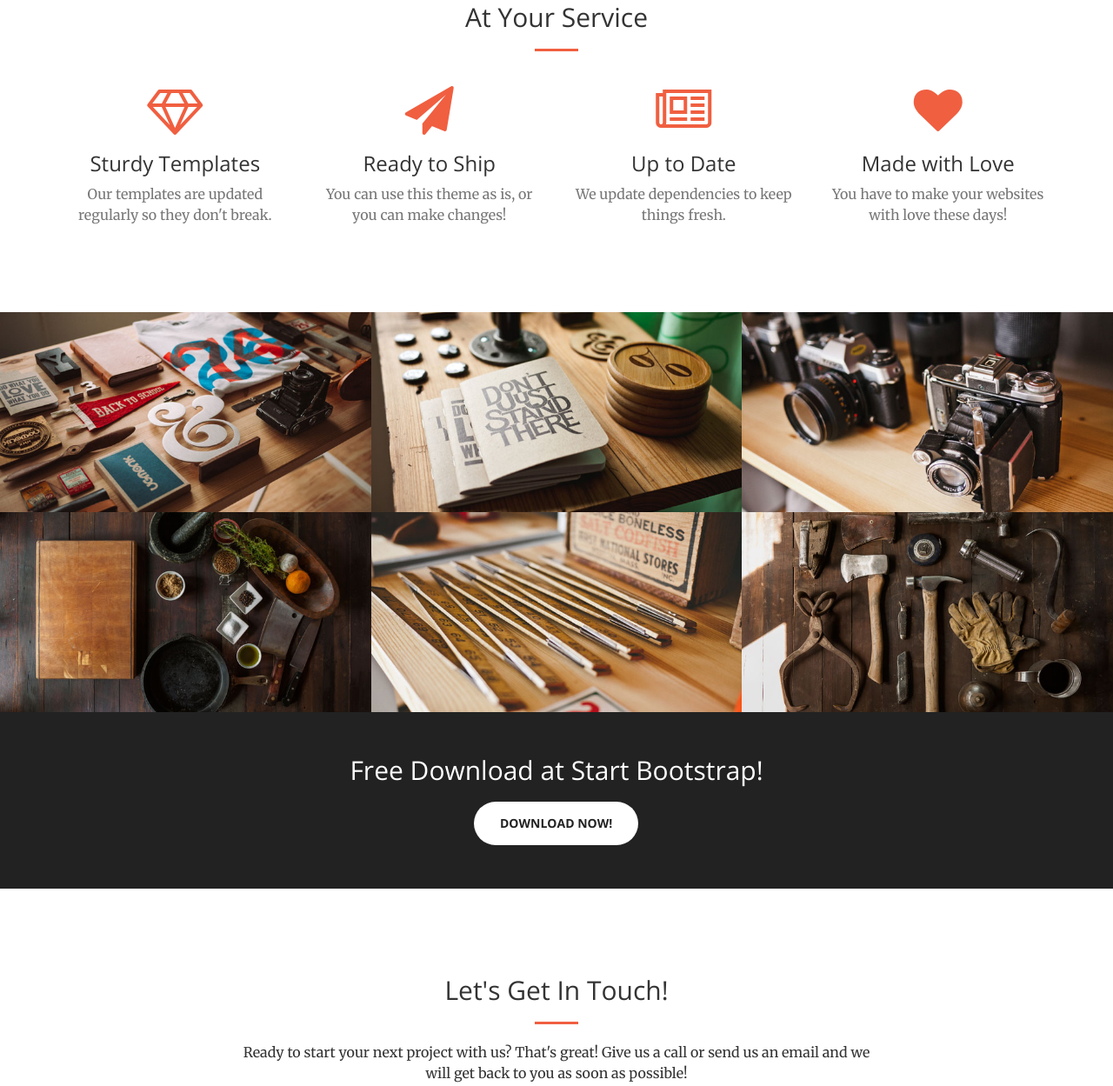
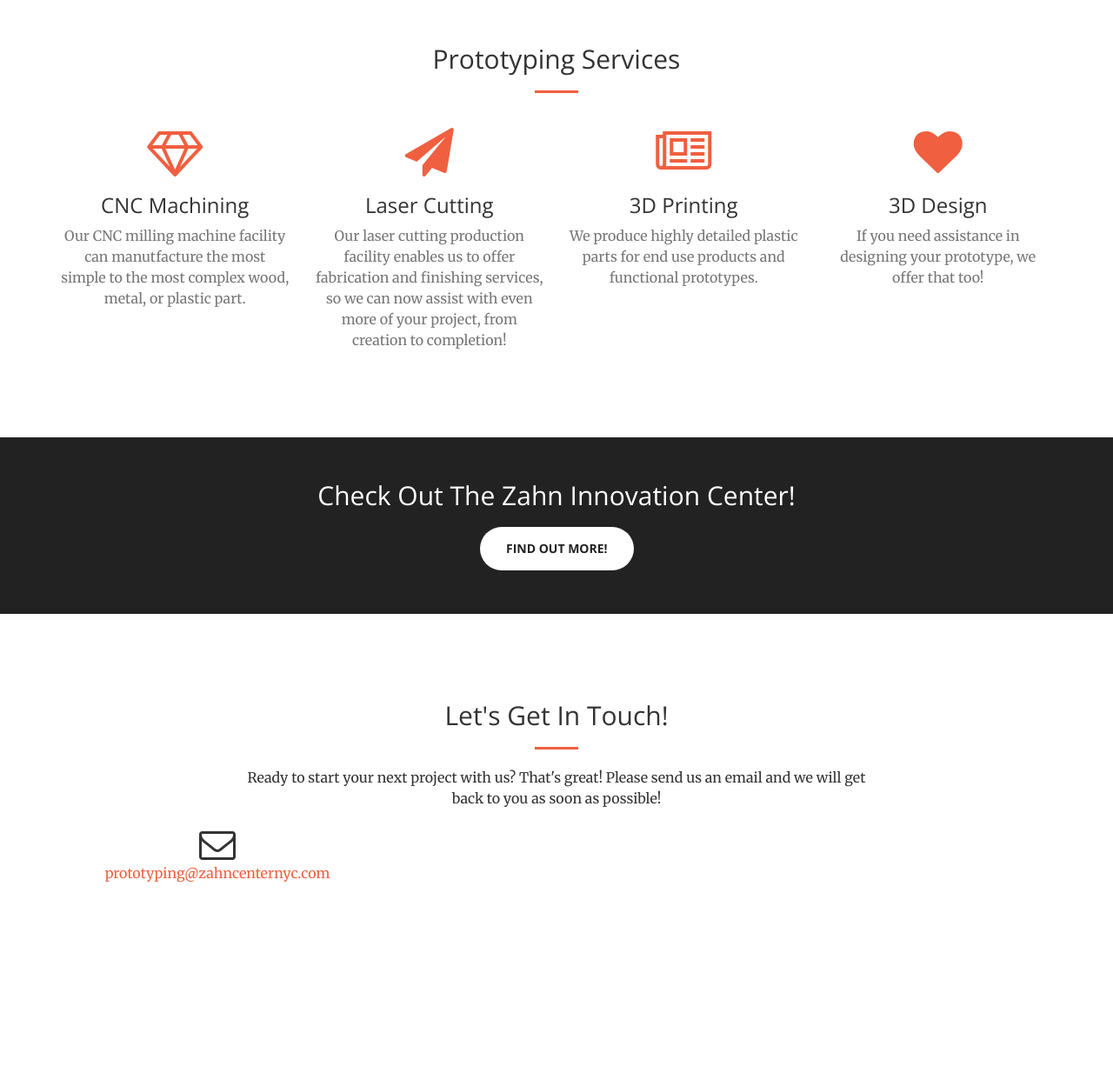
Before and after one commit to NashidC/MakerLab2, a website: page index.html in a window 1280 px wide. Shown: the part 1315-2564 px from the top of the page at 87% size. After the commit the page ends 2451 px from the top, so only its background shows below. Drawn offline with nearby package versions, Linux system fonts and the light colour scheme.

Commit message:
first update

```diff
--- a/index.html
+++ b/index.html
@@ -55,9 +55,9 @@
                     <li>
                         <a class="page-scroll" href="#services">Services</a>
                     </li>
-                    <li>
+                  <!--   <li>
                         <a class="page-scroll" href="#portfolio">Portfolio</a>
-                    </li>
+                    </li>  -->
                     <li>
                         <a class="page-scroll" href="#contact">Contact</a>
                     </li>
@@ -71,9 +71,9 @@
     <header>
         <div class="header-content">
             <div class="header-content-inner">
-                <h1 id="homeHeading">Your Favorite Source of Free Bootstrap Themes</h1>
+                <h1 id="homeHeading">Zahn Center Maker Lab</h1>
                 <hr>
-                <p>Start Bootstrap can help you build better websites using the Bootstrap CSS framework! Just download your template and start going, no strings attached!</p>
+                <p>At the Zahn Innovation Center, we specialize in the production of high-quality, low cost rapid prototypes of both hardware and electronics. With a range of technologies at our disposal, we are the perfect one stop shop for all your prototyping needs. Learn more about prototyping below or send your CAD file to our team of electrical, mechanical engineers and prototyping experts to get a free quote.</p>
                 <a href="#about" class="btn btn-primary btn-xl page-scroll">Find Out More</a>
             </div>
         </div>
@@ -83,9 +83,9 @@
         <div class="container">
             <div class="row">
                 <div class="col-lg-8 col-lg-offset-2 text-center">
-                    <h2 class="section-heading">We've got what you need!</h2>
+                    <h2 class="section-heading">What Exactly is Rapid Prototyping?</h2>
                     <hr class="light">
-                    <p class="text-faded">Start Bootstrap has everything you need to get your new website up and running in no time! All of the templates and themes on Start Bootstrap are open source, free to download, and easy to use. No strings attached!</p>
+                    <p class="text-faded">Rapid Prototyping is often used to produce a physical sample of a design concept. It can be used to evaluate form, fit and function and to test out new and innovative ideas. Prototypes are often made of less robust, and therefore less expensive, materials. And “rapid” is critical to many of our clients because they need to produce a physical part quickly in order to validate a design or to capture a fleeting sales opportunity.</p>
                     <a href="#services" class="page-scroll btn btn-default btn-xl sr-button">Get Started!</a>
                 </div>
             </div>
@@ -96,7 +96,7 @@
         <div class="container">
             <div class="row">
                 <div class="col-lg-12 text-center">
-                    <h2 class="section-heading">At Your Service</h2>
+                    <h2 class="section-heading">Prototyping Services</h2>
                     <hr class="primary">
                 </div>
             </div>
@@ -106,36 +106,36 @@
                 <div class="col-lg-3 col-md-6 text-center">
                     <div class="service-box">
                         <i class="fa fa-4x fa-diamond text-primary sr-icons"></i>
-                        <h3>Sturdy Templates</h3>
-                        <p class="text-muted">Our templates are updated regularly so they don't break.</p>
+                        <h3>CNC Machining</h3>
+                        <p class="text-muted">Our CNC milling machine facility can manutfacture the most simple to the most complex wood, metal, or plastic part.</p>
                     </div>
                 </div>
                 <div class="col-lg-3 col-md-6 text-center">
                     <div class="service-box">
                         <i class="fa fa-4x fa-paper-plane text-primary sr-icons"></i>
-                        <h3>Ready to Ship</h3>
-                        <p class="text-muted">You can use this theme as is, or you can make changes!</p>
+                        <h3>Laser Cutting</h3>
+                        <p class="text-muted">Our laser cutting production facility enables us to offer fabrication and finishing services, so we can now assist with even more of your project, from creation to completion!</p>
                     </div>
                 </div>
                 <div class="col-lg-3 col-md-6 text-center">
                     <div class="service-box">
                         <i class="fa fa-4x fa-newspaper-o text-primary sr-icons"></i>
-                        <h3>Up to Date</h3>
-                        <p class="text-muted">We update dependencies to keep things fresh.</p>
+                        <h3>3D Printing</h3>
+                        <p class="text-muted">We produce highly detailed plastic parts for end use products and functional prototypes.</p>
                     </div>
                 </div>
                 <div class="col-lg-3 col-md-6 text-center">
                     <div class="service-box">
                         <i class="fa fa-4x fa-heart text-primary sr-icons"></i>
-                        <h3>Made with Love</h3>
-                        <p class="text-muted">You have to make your websites with love these days!</p>
+                        <h3>3D Design</h3>
+                        <p class="text-muted">If you need assistance in designing your prototype, we offer that too!</p>
                     </div>
                 </div>
             </div>
         </div>
     </section>
 
-    <section class="no-padding" id="portfolio">
+ <!--    <section class="no-padding" id="portfolio">
         <div class="container-fluid">
             <div class="row no-gutter popup-gallery">
                 <div class="col-lg-4 col-sm-6">
@@ -230,13 +230,14 @@
                 </div>
             </div>
         </div>
-    </section>
+    </section> -->
 
     <aside class="bg-dark">
+
         <div class="container text-center">
             <div class="call-to-action">
-                <h2>Free Download at Start Bootstrap!</h2>
-                <a href="http://startbootstrap.com/template-overviews/creative/" class="btn btn-default btn-xl sr-button">Download Now!</a>
+                <h2>Check Out The Zahn Innovation Center!</h2>
+                <a href="http://www.zahncenternyc.com/" class="btn btn-default btn-xl sr-button">Find Out More!</a>
             </div>
         </div>
     </aside>
@@ -247,15 +248,15 @@
                 <div class="col-lg-8 col-lg-offset-2 text-center">
                     <h2 class="section-heading">Let's Get In Touch!</h2>
                     <hr class="primary">
-                    <p>Ready to start your next project with us? That's great! Give us a call or send us an email and we will get back to you as soon as possible!</p>
+                    <p>Ready to start your next project with us? That's great! Please send us an email and we will get back to you as soon as possible!</p>
                 </div>
-                <div class="col-lg-4 col-lg-offset-2 text-center">
+               <!--  <div class="col-lg-4 col-lg-offset-2 text-center">
                     <i class="fa fa-phone fa-3x sr-contact"></i>
                     <p>123-456-6789</p>
-                </div>
+                </div> -->
                 <div class="col-lg-4 text-center">
                     <i class="fa fa-envelope-o fa-3x sr-contact"></i>
-                    <p><a href="mailto:your-email@your-domain.com">feedback@startbootstrap.com</a></p>
+                    <p><a href="mailto:prototyping@zahncenternyc.com">prototyping@zahncenternyc.com</a></p>
                 </div>
             </div>
         </div>
```
